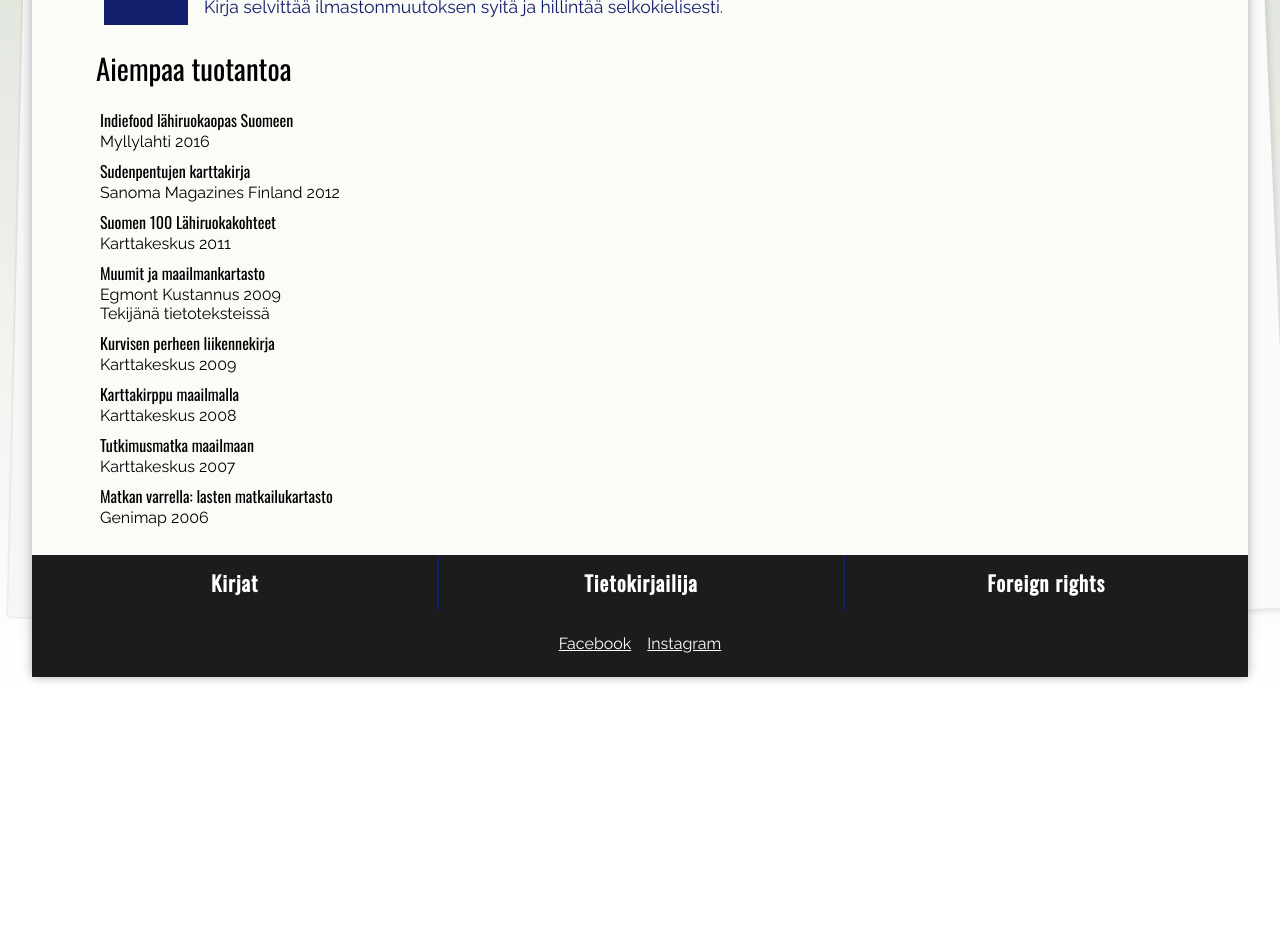
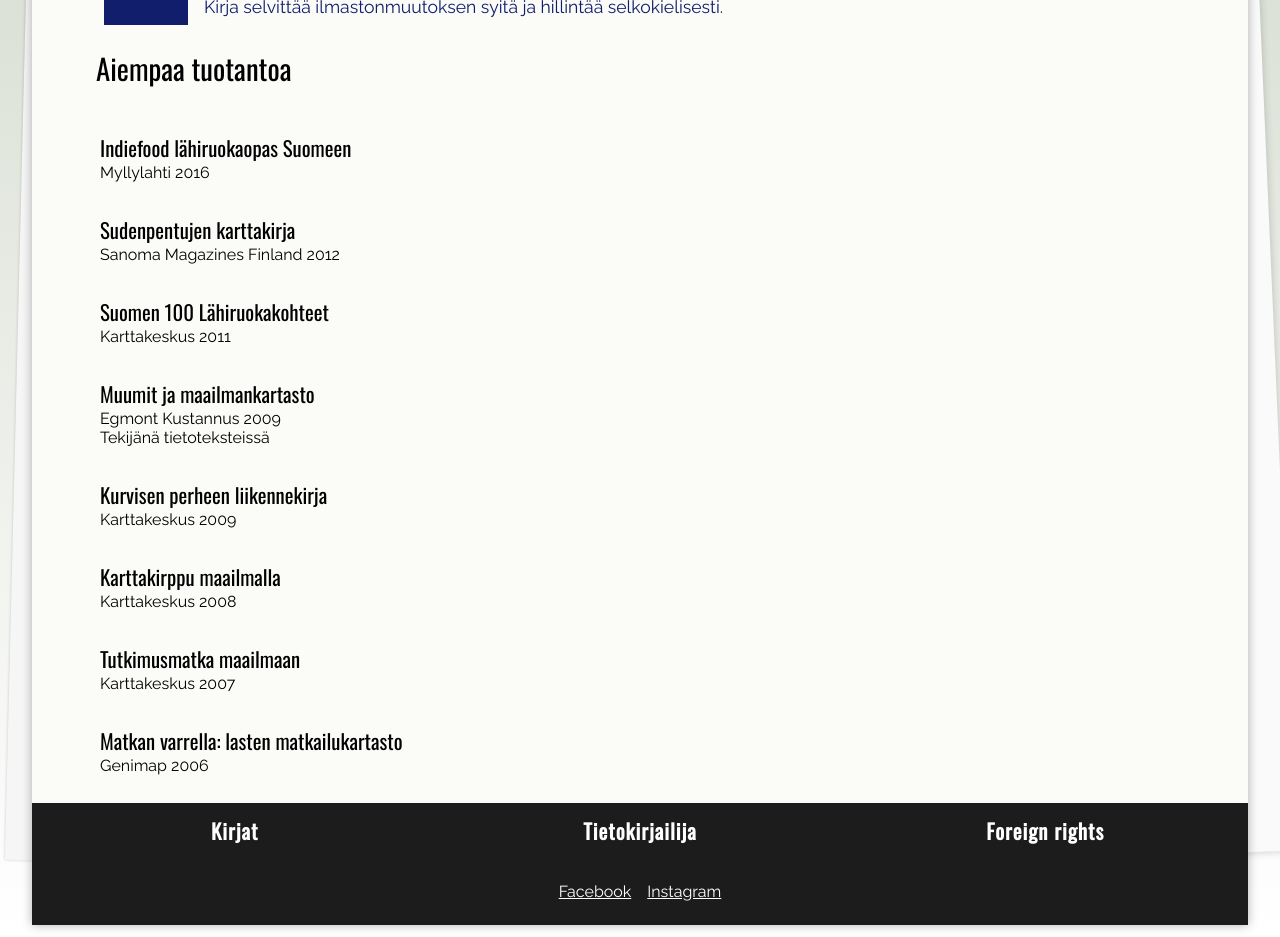
Before and after one commit to ramert/lauraertimo, a Vue app: page /books in a window 1280 px wide. Shown: the part 1620-2557 px from the top of the page. Before the commit the page ends 2309 px from the top, so only its background shows below. Built offline with nearby package versions, Linux system fonts and the light colour scheme.

Commit message:
Fix accessibility issues

```diff
--- a/index.html
+++ b/index.html
@@ -1,5 +1,5 @@
 <!DOCTYPE html>
-<html>
+<html lang="fi">
   <head>
     <meta charset="utf-8" />
     <meta name="viewport" content="width=device-width,initial-scale=1.0" />
--- a/src/assets/styles/variables.css
+++ b/src/assets/styles/variables.css
@@ -14,7 +14,7 @@
   --color-red: #cf1945;
   --color-gray: #666;
   --color-lightgray: #ccc;
-  --color-darkwhite: #e2e2db;
+  --color-lightblue: #eef0f5;
   --spacing-unit: 4px;
   --typo-spacing-unit: 0.6rem;
   --typo-spacing-large: 1rem;
--- a/src/components/BookLink.vue
+++ b/src/components/BookLink.vue
@@ -2,7 +2,7 @@
   <li>
     <router-link v-if="toLink" :to="toLink" class="book book--link">
       <div class="book__image-wrapper" :class="{'book__image-wrapper--bg': !image && flag}">
-        <vImage v-if="image" class="book__image" :image="image" :loadingColor="loadingColor" isThumbnail="true"/>
+        <vImage v-if="image" class="book__image" :image="image" :loadingColor="loadingColor" isThumbnail="true" :alt="name + ' kansi'"/>
         <div v-else class="book__placeholder"></div>
         <span v-if="flag" class="book__flag">Tulossa</span>
       </div>
@@ -61,7 +61,7 @@
 
   &--link {
     &:hover, &:focus {
-      background: white;
+      background:var(--color-lightblue);
     }
   }
 
--- a/src/components/Image.vue
+++ b/src/components/Image.vue
@@ -1,7 +1,7 @@
 <template>
   <div class="image" :class="{border: isBorder, hero__image: isHero}">
     <transition>
-      <img :src="image" :class="{thumbnail: isThumbnail, hero: isHero}" v-show="isLoaded" @load="loaded"/>
+      <img :src="image" :alt="alt" :class="{thumbnail: isThumbnail, hero: isHero}" v-show="isLoaded" @load="loaded"/>
     </transition>
   </div>
 </template>
@@ -9,7 +9,7 @@
 <script>
 export default {
   name: "vImage",
-  props: ["image", "loadingColor", "isThumbnail", "isBorder", "isHero"],
+  props: ["image", "loadingColor", "isThumbnail", "isBorder", "isHero", 'alt'],
   data: function () {
     return {
       isLoaded: false,
--- a/src/components/Navibar.vue
+++ b/src/components/Navibar.vue
@@ -1,13 +1,13 @@
 <template>
   <div class="button-wrapper" role="group" :class="{light: light}">
     <router-link to="/books" tag="button" tabIndex="0" class="button">
-      <h3 class="button-text">Kirjat</h3>
+      <span class="h3 button-text">Kirjat</span>
     </router-link>
     <router-link to="/author" tag="button" tabIndex="0" class="button">
-      <h3 class="button-text">Tietokirjailija</h3>
+      <span class="h3 button-text">Tietokirjailija</span>
     </router-link>
     <router-link to="/foreign" tag="button" tabIndex="0" class="button">
-      <h3 class="button-text">Foreign rights</h3>
+      <span class="h3 button-text">Foreign rights</span>
     </router-link>
   </div>
 </template>
@@ -103,6 +103,7 @@
     background: inherit;
     color: white;
     padding: 0;
+    border-left: none;
 
     &:hover, &:focus {
       background: black;
--- a/src/views/Books.vue
+++ b/src/views/Books.vue
@@ -19,7 +19,7 @@
       <h2>Aiempaa tuotantoa</h2>
       <ul>
         <li v-for="book in EarlierBooks" :key="book.name" class="link">
-          <h4>{{book.name}}</h4>
+          <h3>{{book.name}}</h3>
           <div>{{book.publisher}}</div>
           <div v-if="book.info">{{book.info}}</div>
         </li>
--- a/src/views/Home.vue
+++ b/src/views/Home.vue
@@ -8,7 +8,7 @@
         <span class="hero__text">
           Kirjallisia matkoja ympäröivään maailmaan ja saavuttamattomiin todellisuuksiin
         </span>
-        <vImage :image="Laura" isHero="true"/>
+        <vImage :image="Laura" alt="Laura Ertimon kuva" isHero="true"/>
       </div>
       <section>
       </section>
@@ -48,6 +48,7 @@
   position: relative;
   max-height: calc(100vh - 200px);
   overflow: hidden;
+  background: var(--color-blue);
   max-width: 100%;
 
     &__title {
```
